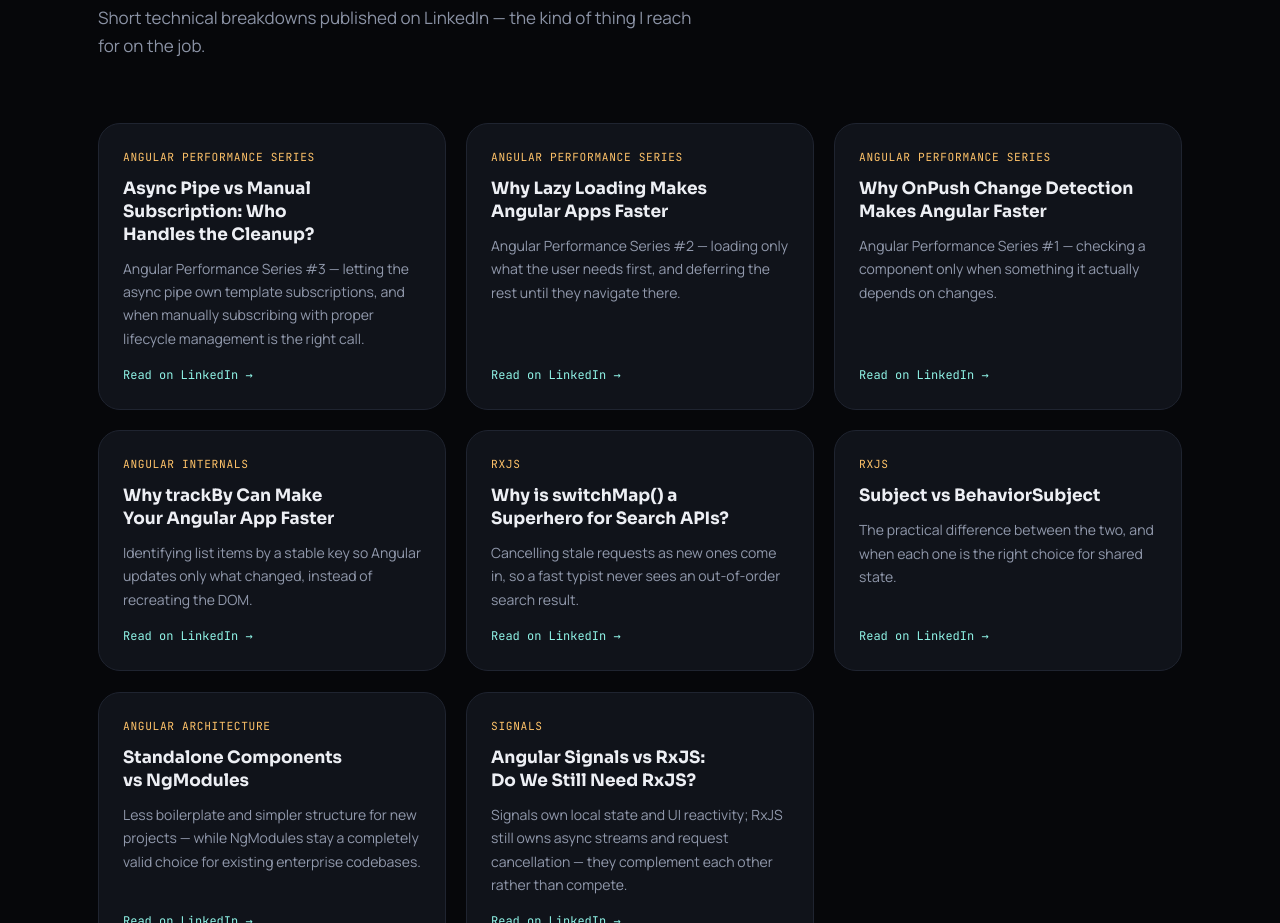
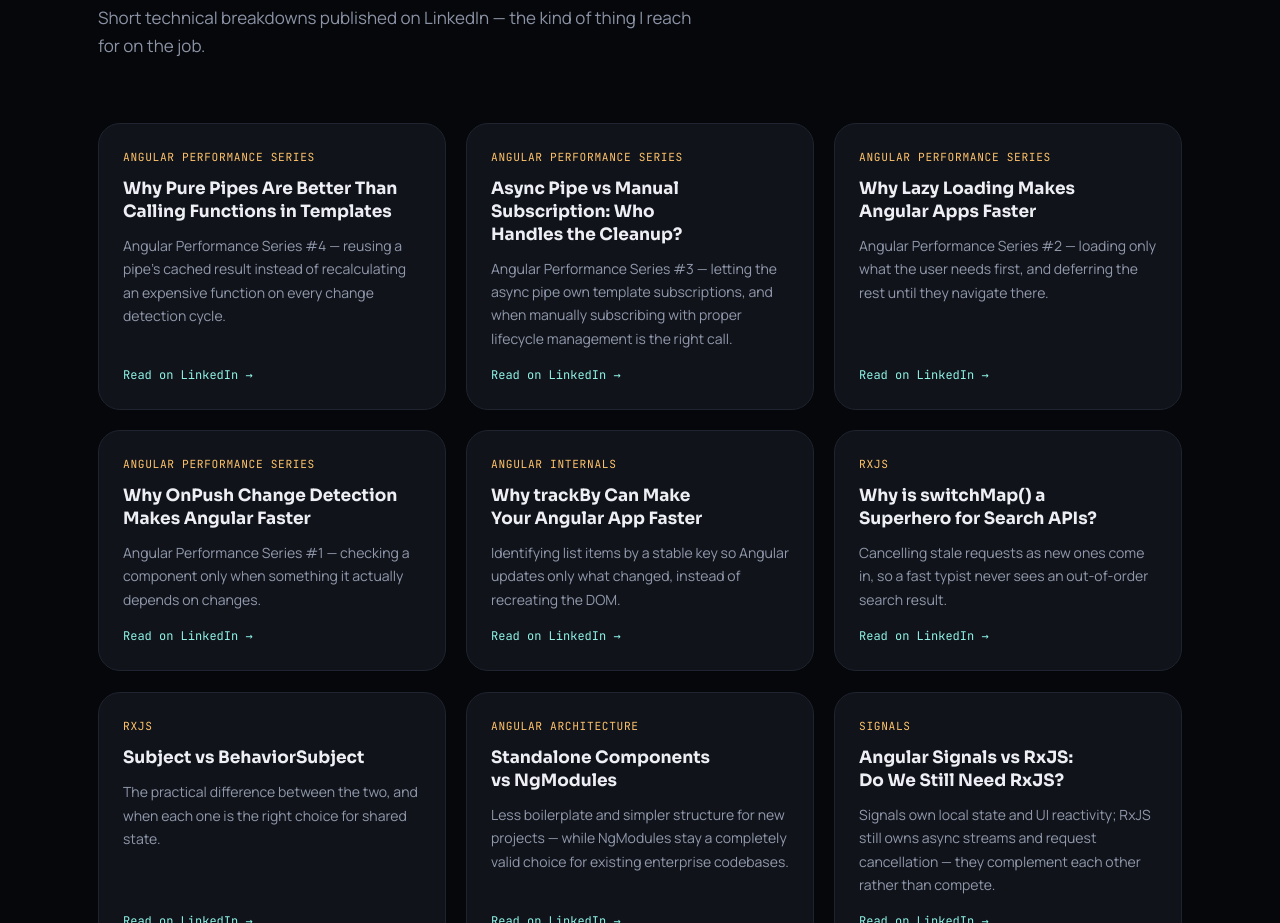
Before and after one commit to Bhagi0459/mbsportfolio, an Angular app: page / in a window 1280 px wide. Shown: the part 6540-7463 px from the top of the page. Built offline with nearby package versions, Linux system fonts and the light colour scheme.

Commit message:
Add Angular Performance Series #4 insight
Add "Why Pure Pipes Are Better Than Calling Functions in Templates" to the insights list.

```diff
--- a/src/app/core/data/portfolio-content.ts
+++ b/src/app/core/data/portfolio-content.ts
@@ -263,6 +263,13 @@ export const CASE_STUDIES: readonly CaseStudy[] = [
 /** Real posts, verbatim titles from LinkedIn — no engagement metrics shown since not independently verifiable at build time. */
 export const INSIGHTS: readonly InsightPost[] = [
   {
+    title: 'Why Pure Pipes Are Better Than Calling Functions in Templates',
+    excerpt:
+      'Angular Performance Series #4 — reusing a pipe\'s cached result instead of recalculating an expensive function on every change detection cycle.',
+    url: 'https://www.linkedin.com/posts/bhagyasankarmaddela_angular-angularperformance-typescript-share-7483740844492066816--cLX/',
+    publishedLabel: 'Angular Performance Series',
+  },
+  {
     title: 'Async Pipe vs Manual Subscription: Who Handles the Cleanup?',
     excerpt:
       'Angular Performance Series #3 — letting the async pipe own template subscriptions, and when manually subscribing with proper lifecycle management is the right call.',
```
